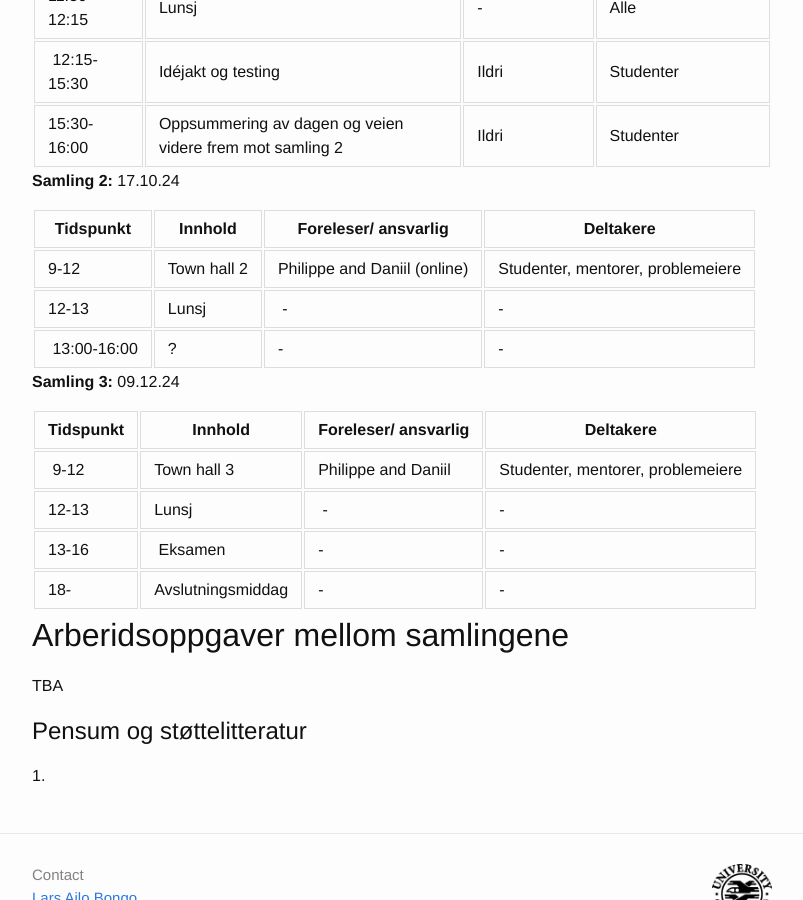
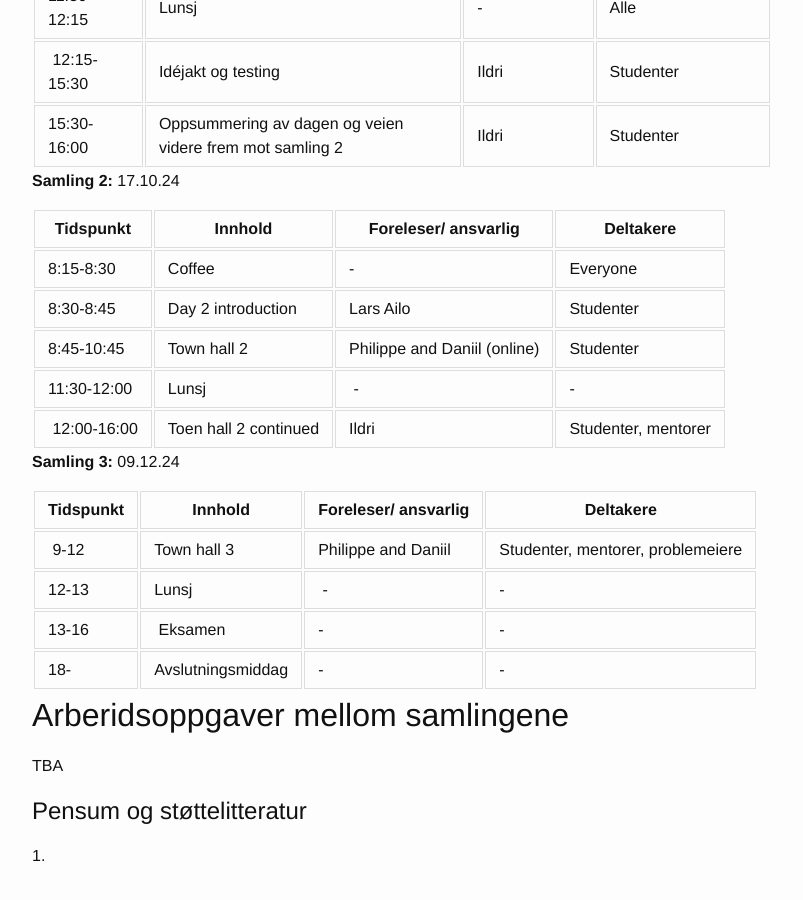
Before and after one commit to uit-inf-6010-f24/uit-inf-6010-f24.github.io, a Jekyll site: the page built from index.md, in a window 1280 px wide and 900 px high, scrolled down 2384 px. Shown: the whole window, without its empty margins (238-1041 px from the left). Built offline with Jekyll 4.4.1, drawn with Linux system fonts in a browser that asks for light colours; our own code applies the rules of GitHub Pages for plain Markdown files.

Commit message:
Update index.md

```diff
--- a/index.md
+++ b/index.md
@@ -72,9 +72,11 @@ Kursansvarlig og andre undervisere er:
 
 | Tidspunkt    	| Innhold		| Foreleser/ ansvarlig | Deltakere |
 |-----------|-----------|----------------------|-----------|
-| 9-12  | Town hall 2   | Philippe and Daniil (online) | Studenter, mentorer, problemeiere |
-| 12-13 | Lunsj                             | - | - |
-| 13:00-16:00 | ?  | - | - |
+| 8:15-8:30  | Coffee   | - | Everyone |
+| 8:30-8:45  | Day 2 introduction   | Lars Ailo|  Studenter |
+| 8:45-10:45 | Town hall 2   | Philippe and Daniil (online) | Studenter |
+| 11:30-12:00 | Lunsj        | - | - |
+| 12:00-16:00 | Toen hall 2 continued  | Ildri | Studenter, mentorer |
 
 **Samling 3:**
 09.12.24
```
